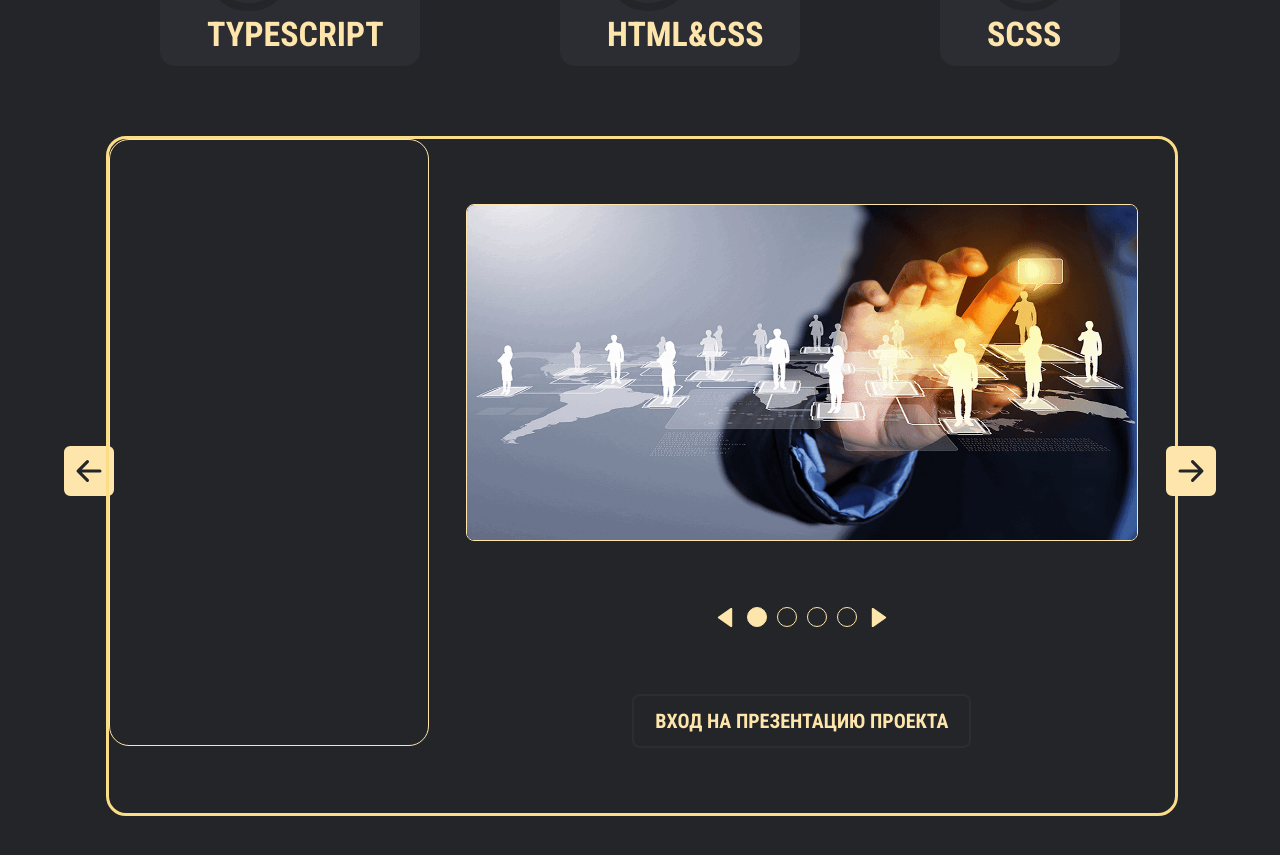
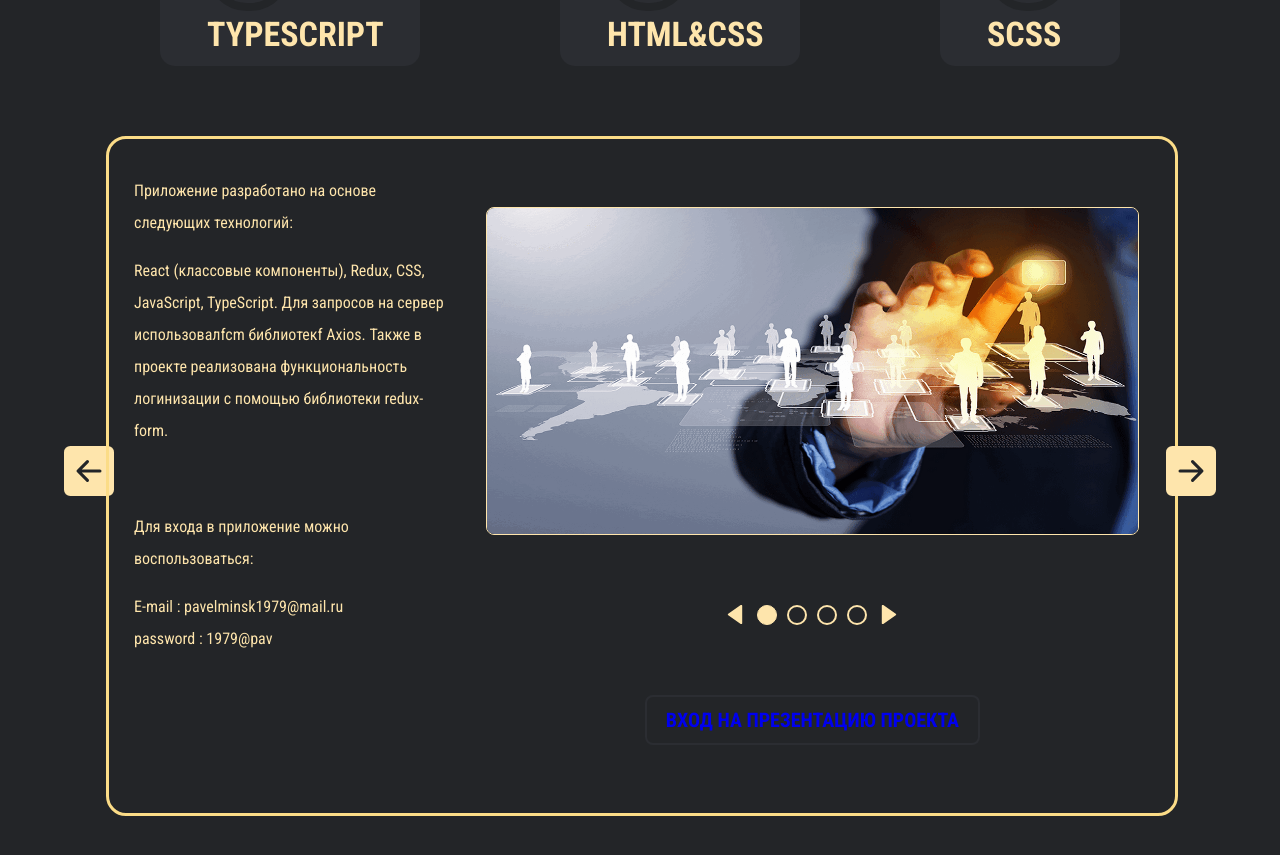
Before and after one commit to pavelminsk1979/portfolioNew, a React (Vite) app: page / in a window 1280 px wide. Shown: the part 1080-1935 px from the top of the page. Built offline with nearby package versions, Linux system fonts and the light colour scheme.

Commit message:
add data for projects

```diff
--- a/src/components/works/Works.module.scss
+++ b/src/components/works/Works.module.scss
@@ -8,13 +8,14 @@
 }
 
 .frame {
+  display: flex;
+
   min-width: 93%;
   height: 100%;
   margin-left: -8px;
 
   border: 3px solid var(--color-light-300);
   border-radius: 20px;
-  display: flex;
 }
 
 .rightArrowBig {
@@ -41,20 +42,21 @@
 }
 
 .blockTitleProjectAndTechnoloies {
-  width: 30%;
-  height: 90%;
-  border: 1px solid var(--color-light-100);
-  border-radius: 20px;
+  width: 350px;
+  height: 500px;
+  padding: 20px 0 0 25px;
 }
 
 .blockImgAndButton {
+  display: flex;
+  flex-direction: column;
+  align-items: center;
+  justify-content: space-evenly;
+
   width: 70%;
   height: 100%;
+
   border-radius: 20px;
-  display: flex;
-  flex-direction: column;
-  justify-content: space-evenly;
-  align-items: center;
 }
 
 .imgProject {
@@ -65,48 +67,65 @@
 
 .blockSwitch {
   display: flex;
+  gap: 10px;
   align-items: center;
-  gap: 10px;
 }
 
 .activeElem {
   width: 20px;
   height: 20px;
+
   background-color: var(--color-light-100);
   border: 1px solid var(--color-light-100);
   border-radius: 50%;
 }
 
 .notActiveElem {
+  cursor: pointer;
+
   width: 20px;
   height: 20px;
+
   background-color: var(--color-dark-900);
-  border: 1px solid var(--color-light-100);
+  border: 2px solid var(--color-light-100);
   border-radius: 50%;
 }
 
 .arrowSwitch {
+  cursor: pointer;
   width: 23px;
   height: 23px;
 }
 
-.outputButton {
+.notActiveElem:hover,
+.arrowSwitch:hover {
+  transform: scale(1.1);
+}
+
+.link {
+  cursor: pointer;
+
+  display: flex;
+  align-items: center;
+  justify-content: center;
+
+  width: 335px;
+  height: 50px;
+
   font-family: var(--font-family-primary);
   font-size: var(--font-size-xl);
   font-weight: var(--font-weight-bold);
-  cursor: pointer;
-  width: 335px;
-  height: 50px;
-  display: flex;
-  justify-content: center;
-  align-items: center;
+  text-decoration: none;
+
+  border: 2px solid var(--color-dark-700);
   border-radius: 8px;
-  border: 2px solid var(--color-dark-700);
 }
 
-.outputButton:hover {
+.link:hover {
+  transform: translateY(2px);
   background-color: var(--color-dark-1000);
   box-shadow: 0 0 15px var(--color-light-100);
+  transition: 0.5s;
 }
 
 @media (width >= 1000px) {
@@ -118,13 +137,15 @@
 
 @media (width <= 1000px) {
   .frame {
+    flex-direction: column-reverse;
+    align-items: center;
+
     min-width: 100%;
     height: 1000px;
+    margin-top: 425px;
     margin-left: 0;
-    margin-top: 425px;
+
     border: 2px solid var(--color-light-300);
-    flex-direction: column-reverse;
-    align-items: center;
   }
 
   .imgProject {
@@ -142,8 +163,16 @@
 @media (width <= 450px) {
   .frame {
     min-width: 109%;
-    height: 90%;
+    margin-top: 275px;
     margin-left: -17px;
-    margin-top: -55px;
+  }
+
+  .blockTitleProjectAndTechnoloies {
+    padding: 15px;
+    margin-bottom: 10px;
+  }
+
+  .link {
+    width: 310px;
   }
 }
--- a/src/components/works/Works.tsx
+++ b/src/components/works/Works.tsx
@@ -33,7 +33,15 @@ export const Works = ({
         />
       </div>
       <div className={st.frame}>
-        <div className={st.blockTitleProjectAndTechnoloies}></div>
+        <div className={st.blockTitleProjectAndTechnoloies}>
+          <p>Приложение разработано на основе следующих технологий: </p>
+          <p>{currentData.technologies}</p>
+          <br />
+          <p>Для входа в приложение можно воспользоваться: </p>
+          <span>E-mail : </span> <span>{currentData.email}</span>
+          <br />
+          <span>password : </span> <span>{currentData.password}</span>
+        </div>
         <div className={st.blockImgAndButton}>
           <img alt={'фото проэкта '} className={st.imgProject} src={currentFotoProject} />
           <div className={st.blockSwitch}>
@@ -54,7 +62,9 @@ export const Works = ({
               onClick={handleClickRightNextFotoProject}
             />
           </div>
-          <button className={st.outputButton}>ВХОД НА ПРЕЗЕНТАЦИЮ ПРОЕКТА</button>
+          <a className={st.link} href={currentData.link} rel={'noreferrer'} target={'_blank'}>
+            ВХОД НА ПРЕЗЕНТАЦИЮ ПРОЕКТА
+          </a>
         </div>
       </div>
       <div className={st.rightArrowWrapper}>
--- a/src/constants/constantDataProjects.ts
+++ b/src/constants/constantDataProjects.ts
@@ -15,9 +15,30 @@ import imgTask4 from '../assets/image/task4jpg.jpg'
 import imgTaskMain from '../assets/image/taskMain.jpg'
 
 export const DATA_PROJECTS = [
-  { id: 0, imgsAloneProject: [imgSocial, imgSamuraiWai, imgMySocial, imgSamuraiWaiLogin] },
-  { id: 1, imgsAloneProject: [imgTaskMain, imgTask1, imgTask2, imgTask3, imgTask4] },
   {
+    email: 'pavelminsk1979@mail.ru',
+    id: 0,
+    imgsAloneProject: [imgSocial, imgSamuraiWai, imgMySocial, imgSamuraiWaiLogin],
+    link: 'https://pavelminsk1979.github.io/samurai/#/',
+    password: '1979@pav',
+    technologies:
+      '  React (классовые компоненты), Redux, CSS,  JavaScript, TypeScript. Для запросов на сервер\n' +
+      '            использовалfcm библиотекf Axios. Также в проекте реализована функциональность\n' +
+      '            логинизации с помощью библиотеки redux-form.',
+  },
+  {
+    email: 'pavelminsk1979@mail.ru',
+    id: 1,
+    imgsAloneProject: [imgTaskMain, imgTask1, imgTask2, imgTask3, imgTask4],
+    link: 'https://pavelminsk1979.github.io/mainTodolist/',
+    password: '1979@pav',
+    technologies:
+      'React, ReduxToolkit, JavaScript,\n' +
+      'TypeScript, Axios, TDD, Material-UI, логинизация с\n' +
+      'использованием библиотеки Formik',
+  },
+  {
+    email: ' pavelminsk1979@mail.ru',
     id: 2,
     imgsAloneProject: [
       imgLearnDeckMains,
@@ -27,10 +48,19 @@ export const DATA_PROJECTS = [
       imgLearnDecks4,
       imgLearnDecks5,
     ],
+    link: 'https://decks-two.vercel.app/decks',
+    password: '12345',
+    technologies:
+      ' React, RTK Query, JavaScript, TypeScript, Axios, Radix, React\n' +
+      'Hook Form+Zod, Storybook,Figma, UI Kit, Git+ GITHUB,SCSS',
   },
 ]
 
 export type DataProject = {
+  email: string
   id: number
   imgsAloneProject: string[]
+  link: string
+  password: string
+  technologies: string
 }
```
